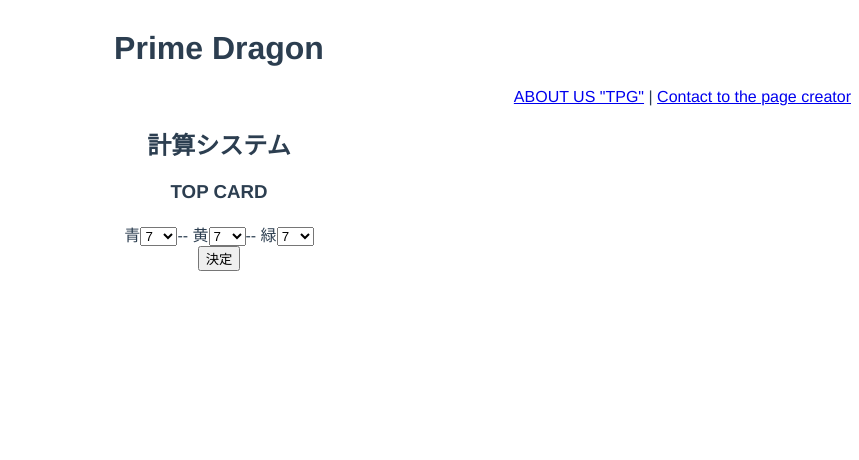
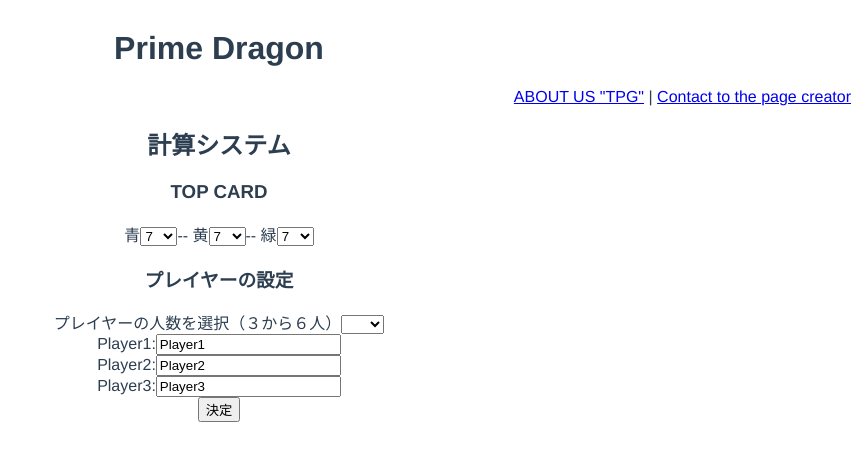
Before and after one commit to TPGCommunity/tpg_board_game, a Vue app: page / in a window 1280 px wide. Shown: the top 460 px of the page, without its empty margins (421-1280 px from the left). Built offline with nearby package versions, Linux system fonts and the light colour scheme.

Commit message:
プレイヤー数選択と名前の設定

```diff
--- a/src/components/Calculater.vue
+++ b/src/components/Calculater.vue
@@ -19,6 +19,8 @@ const blueList = ref([]);
 const yellowList = ref([]);
 const greenList = ref([]);
 
+const playerNumber = ref(0);
+const playersList = ref(["Player1", "Player2", "Player3", "Player4", "Player5", "Player6"]);
 
 const blueBomb = ref(false);
 const yellowBomb = ref(false);
@@ -163,6 +165,24 @@ const bomb = (color) => {
                 <option value=11>11</option>
                 <option value=12>12</option>
             </select>
+        </div>
+        <h3>プレイヤーの設定</h3>
+        <div class="player-setting">
+            <label for="playerNumber">プレイヤーの人数を選択（３から６人）</label>
+            <select name="playerNumber" id="playerNumber" v-model.number="playerNumber">
+                <option value=3>3人</option>
+                <option value=4>4人</option>
+                <option value=5>5人</option>
+                <option value=6>6人</option>
+            </select>
+            <div class="player-name-setting">
+                <div>Player1:<input v-model="playersList[0]"></div>
+                <div>Player2:<input v-model="playersList[1]"></div>
+                <div>Player3:<input v-model="playersList[2]"></div>
+                <div v-if="playerNumber > 3">Player4:<input v-model="playersList[3]"></div>
+                <div v-if="playerNumber > 4">Player5:<input v-model="playersList[4]"></div>
+                <div v-if="playerNumber > 5">Player6:<input v-model="playersList[5]"></div>
+            </div>
         </div>
         <button @click="finishInit">決定</button>
     </div>
```
Also changed, not shown: memo.txt (added), src/components/Modals/Bomb.vue (added), src/components/Modals/Result.vue (added), src/components/Modals/Rule.vue (added), 1 other file (tests, documents, lock files or other folders).
